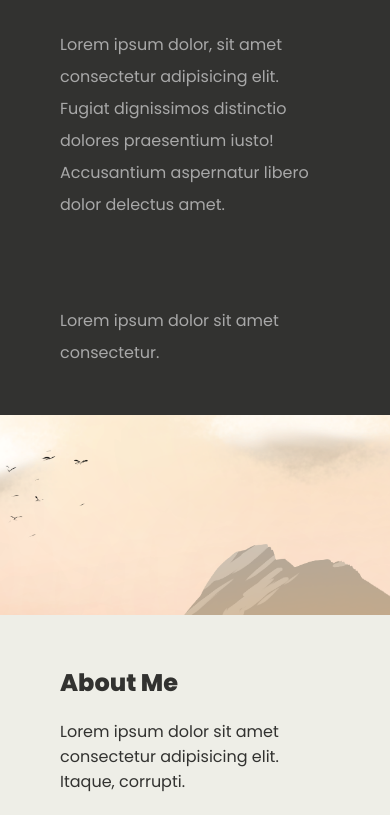
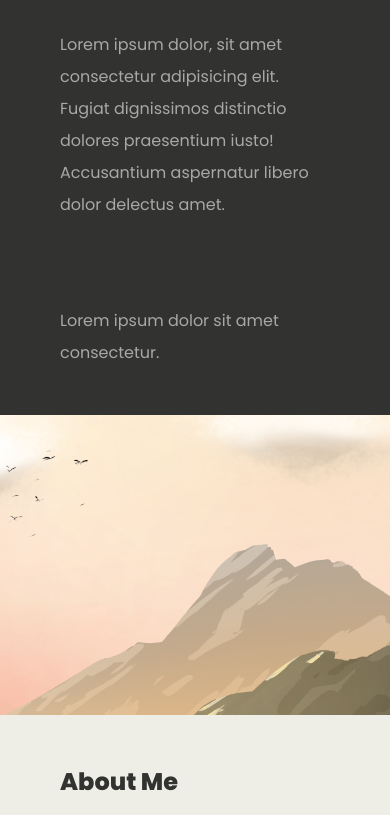
Before and after one commit to IHaveNoIdeaHelp/IHaveNoIdeaHelp.github.io, a plain HTML site: page index.html in a window 390 px wide. Shown: the part 285-1100 px from the top of the page. Drawn offline with Linux system fonts and the light colour scheme.

Commit message:
check commit

```diff
--- a/style.css
+++ b/style.css
@@ -66,7 +66,7 @@ main {
   margin-left: -30%;
 }
 
-@media screen and (max-width: 1400px) {
+@media screen and (max-width: 1600px) {
   main {
     grid-template-columns: 1fr 1fr;
   }
@@ -101,7 +101,13 @@ main {
   main {
     grid-template-rows: 700px 600px 600px;
   }
-  .panel.about, .panel.photos {
+  .panel.about {
+    grid-column: span 1;
+    grid-template-columns: 1fr;
+    grid-template-rows: 1fr 1fr;
+    border-bottom: 1px solid #dcdcd0;
+  }
+  .panel.photos{
     grid-column: span 1;
     grid-template-columns: 1fr;
     grid-template-rows: 1fr 2fr;
```
